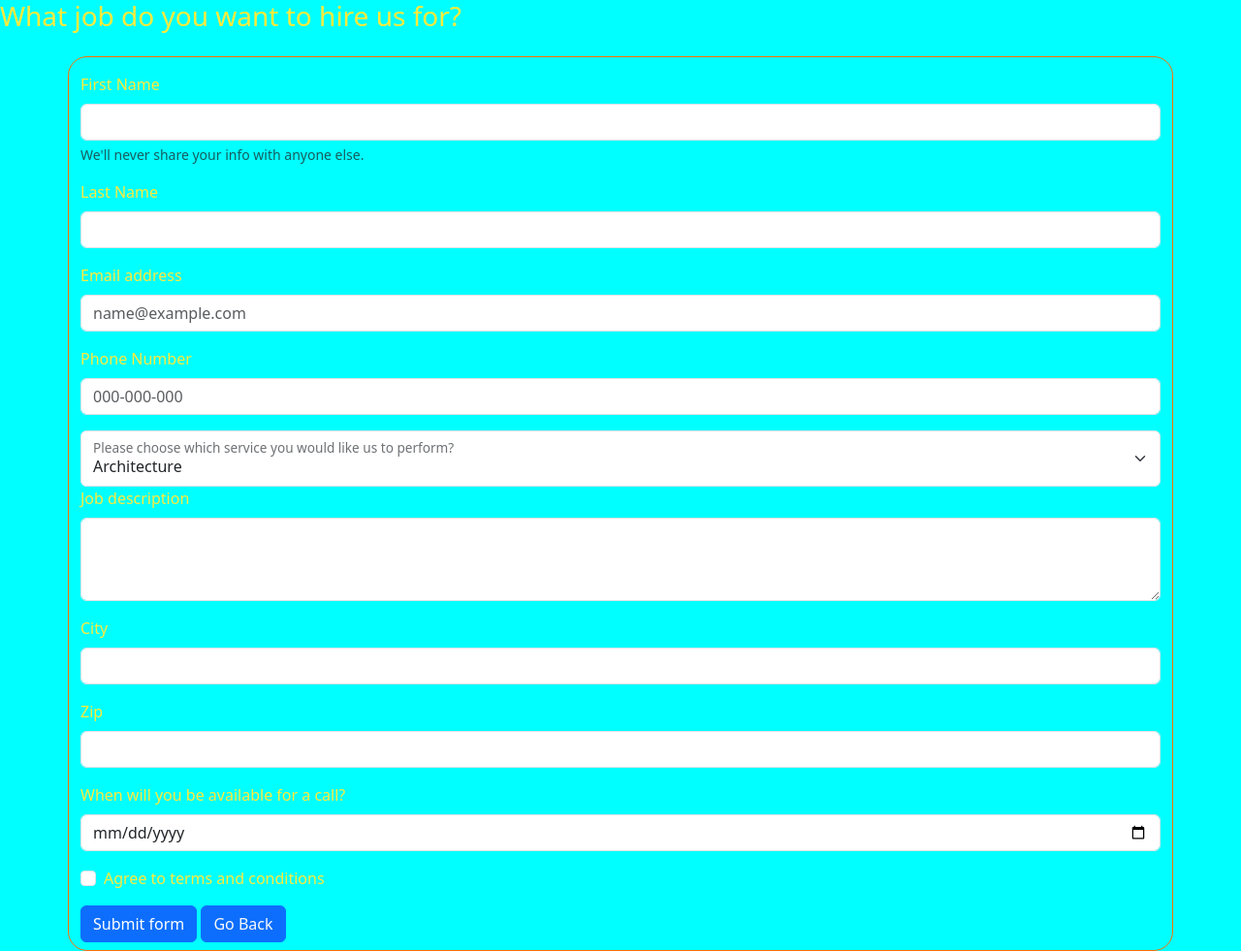
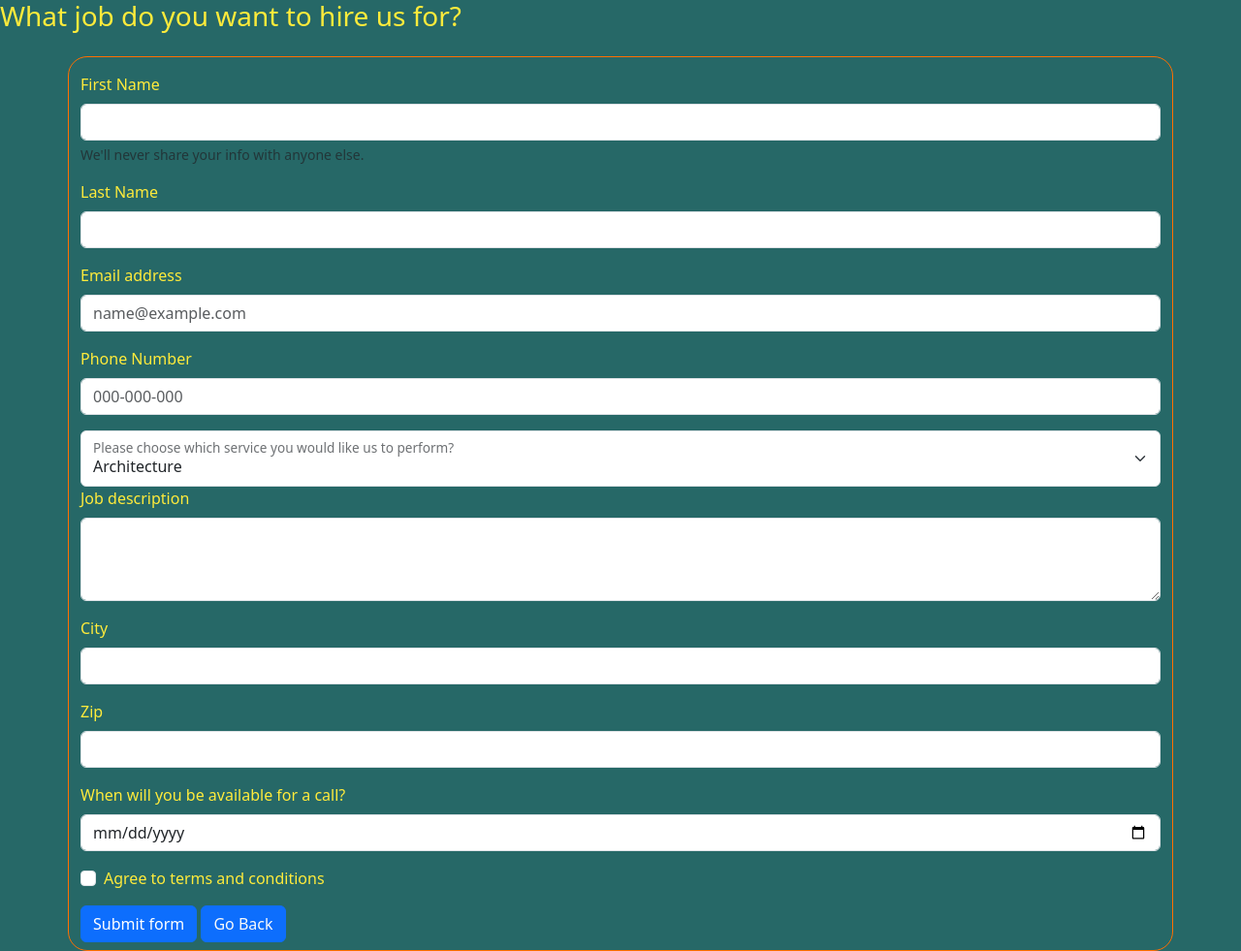
Before and after one commit to ASHURA-21/NovaBuild, a plain HTML site: page registration/hire.html in a window 1280 px wide. Shown: the whole page at 97% size. Drawn offline with nearby package versions, Linux system fonts and the light colour scheme; a script that the page names is missing.

Commit message:
changed background colour of hiring form

```diff
--- a/registration/hire.html
+++ b/registration/hire.html
@@ -40,7 +40,7 @@
               <option value="2">Plumbing</option>
               <option value="3">Contractor</option>
             </select>
-            <label for="floatingSelect">Please choose which service you would like us to perform?</label>
+            <label for="floatingSelect" class="col-sm-12 col-md-4 col-lg-12">Please choose which service you would like us to perform?</label>
           </div>
 
           <div class="col-sm-12 col-md-4 col-lg-12 mb-3">
--- a/registration/style.css
+++ b/registration/style.css
@@ -1,5 +1,5 @@
 body{
-    background-color: aqua;
+    background-color: #266867;
     color: #FFEB3B;
     background-image:  linear-gradient(rgba(0, 0, 0, 0.7)),url(../images/young-black-race-man-with-blueprint-stading-near-glass-building.jpg);
     background-position: center center;
```
